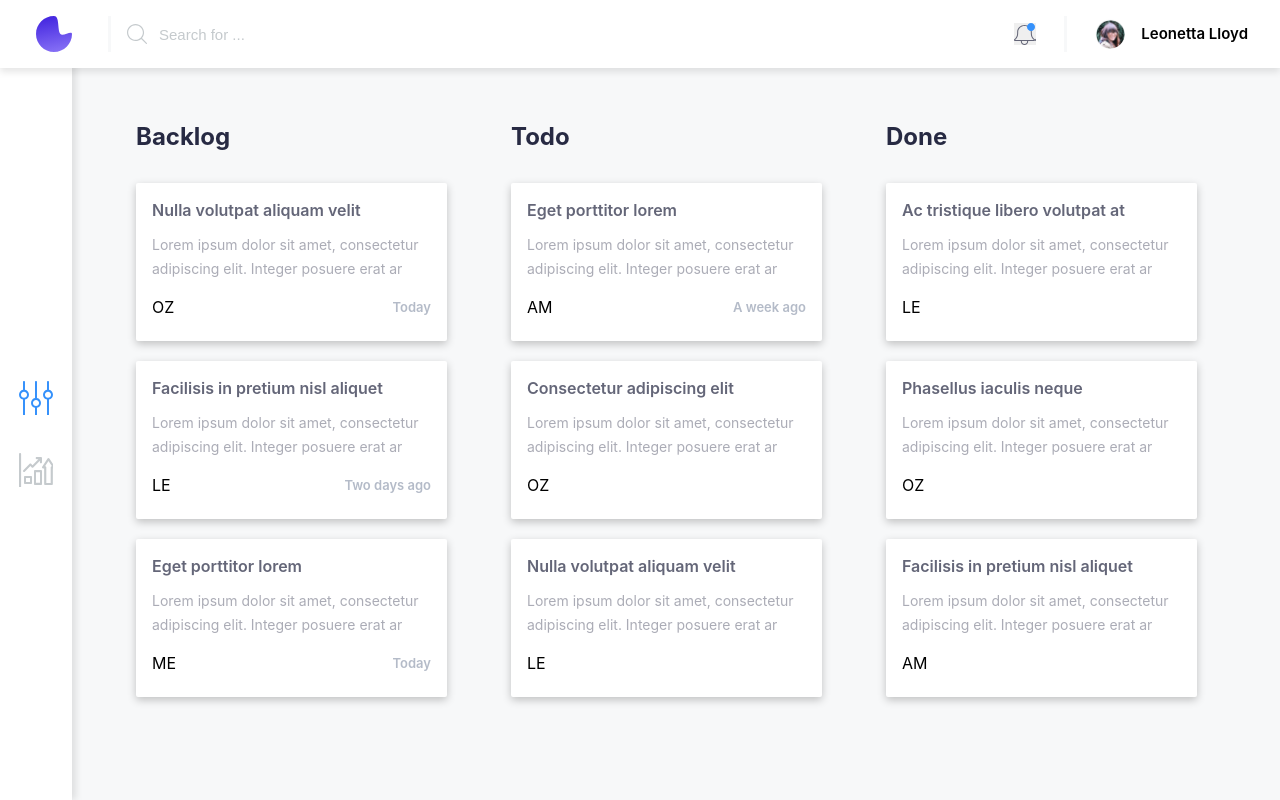
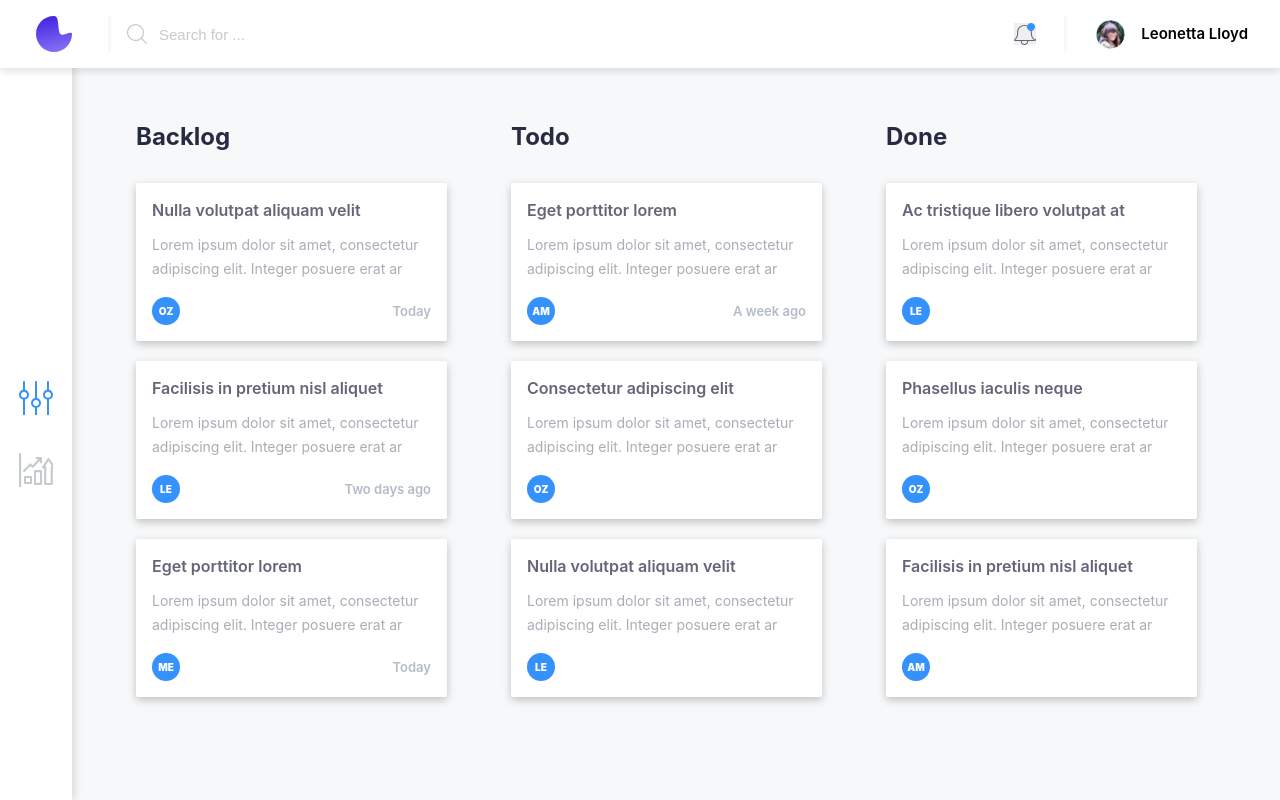
Before and after one commit to kohgpat/kanban-app, a React (Create React App) app: page / in a window 1280 px wide. Built offline with nearby package versions, Linux system fonts and the light colour scheme.

Commit message:
Style assignee styles in List

```diff
--- a/src/components/List/styles.js
+++ b/src/components/List/styles.js
@@ -53,7 +53,18 @@
   justify-content: space-between;
 `;
 
-export const ItemAssignee = styled.span``;
+export const ItemAssignee = styled.span`
+  height: 28px;
+  width: 28px;
+  background-color: #3591FB;
+  border-radius: 50%;
+  color: #fff;
+  font-size: 10px;
+  font-weight: 900;
+  display: flex;
+  align-items: center;
+  justify-content: center;
+`;
 
 export const ItemUpdatedAt = styled.span`
   font-size: 13px;
```
